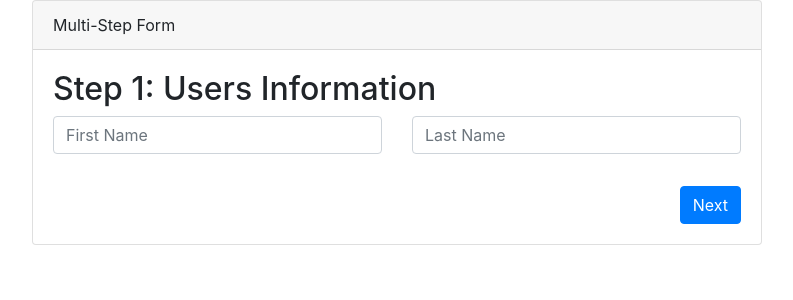
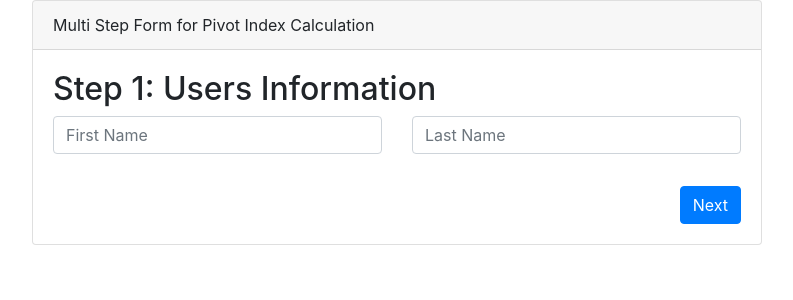
Before and after one commit to abhaywinn/multi-form, a React (Create React App) app: page / in a window 1280 px wide. Shown: the top 300 px of the page, without its empty margins (243-1036 px from the left). Built offline with nearby package versions, Linux system fonts and the light colour scheme.

Commit message:
Initial commit

```diff
--- a/src/App.js
+++ b/src/App.js
@@ -63,7 +63,7 @@ function App() {
       <div className="row justify-content-center">
         <div className="col-md-8">
           <div className="card">
-            <div className="card-header">Multi-Step Form</div>
+            <div className="card-header">Multi Step Form for Pivot Index Calculation</div>
             <div className="card-body">
               {step === 1 && (
                 <StepOne
```
